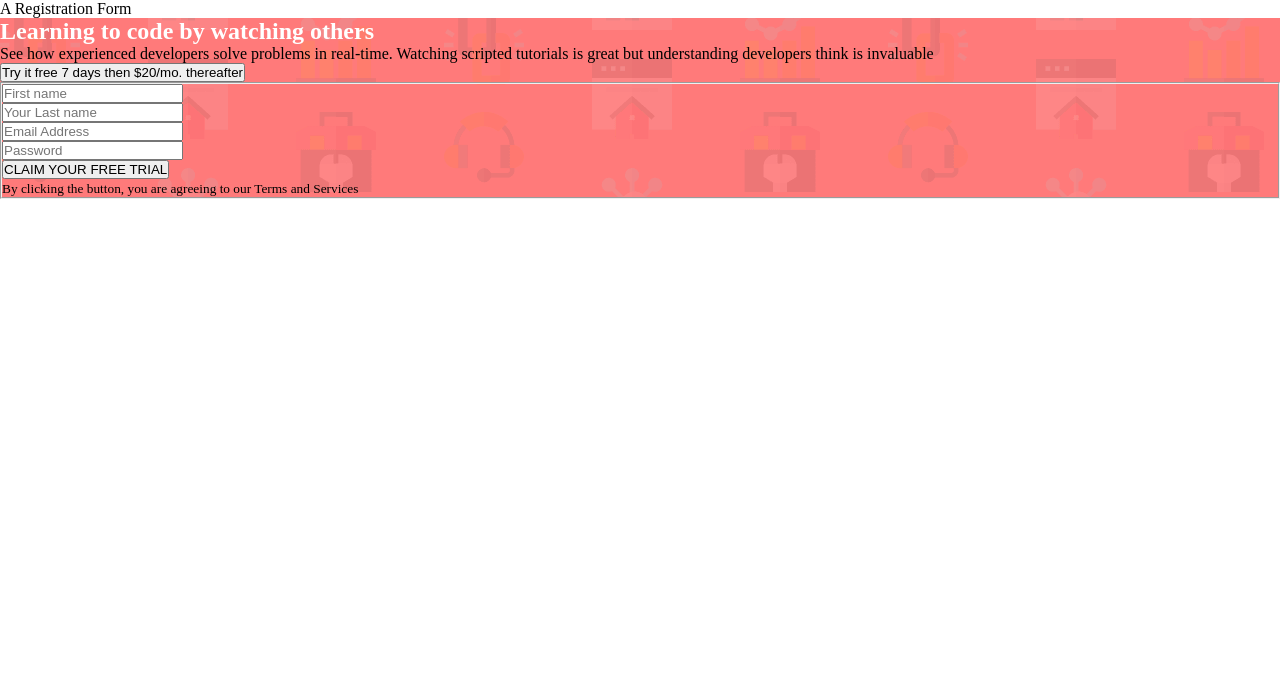
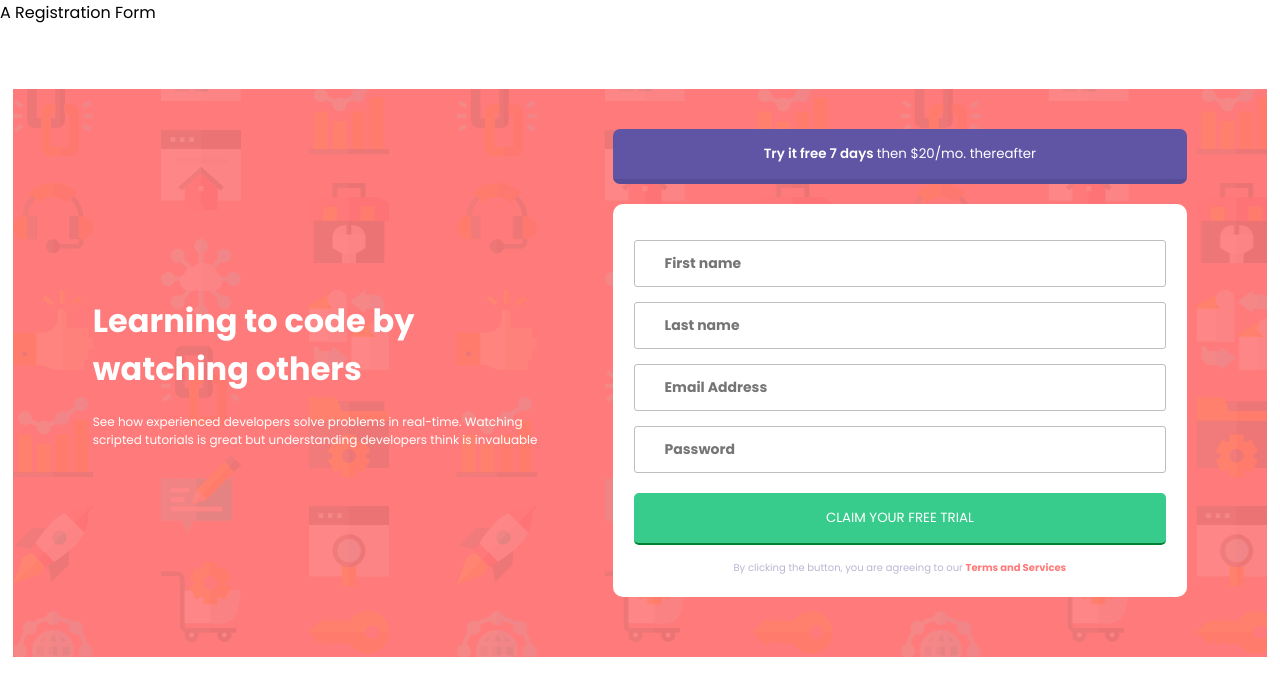
Before and after one commit to Fola-flex/Zuri-Responsiveness, a plain HTML site: page index.html in a window 1280 px wide. Drawn offline with Linux system fonts and the light colour scheme.

Commit message:
Touched up on the designs

```diff
--- a/index.html
+++ b/index.html
@@ -19,13 +19,14 @@
                     <p>See how experienced developers solve problems in real-time. Watching scripted  tutorials is great but understanding developers think is invaluable</p>
                 </div>
                 <div class="form">
-                    <button>Try it free 7 days <span>then $20/mo. thereafter</span></button><form name="myform" class="contact-form"  action="">
+                    <button>Try it free 7 days <span>then $20/mo. thereafter</span></button>
+                    <form name="myform" class="contact-form"  action="">
                         <fieldset>
                             <div>
                                 <input type="text" name="firstname" placeholder="First name">
                             </div>
                             <div>
-                            <input type="text" name="lastname"  placeholder="Your Last name">
+                                <input type="text" name="lastname"  placeholder="Last name">
                                 </div>
                             <div>
                                 <input type="email" name="useremail" placeholder="Email Address">
@@ -33,11 +34,12 @@
                             <div>
                                 <input type="password" placeholder="Password" name="password">
                             </div>
-                        <button class="btn" type="submit">CLAIM YOUR FREE TRIAL</button>
-                        <div>
-                            <small>By clicking the button, you are agreeing to our <span>Terms and Services</span></small>
+                            <button class="green-btn" type="submit">CLAIM YOUR FREE TRIAL</button>
+                            <div class="terms">
+                                <small class="small-text">By clicking the button, you are agreeing to our <span>Terms and Services</span></small>
                             </div>
                         </fieldset>
+                    </form>
                 </div>
             </div>
         </section>
--- a/style.css
+++ b/style.css
@@ -6,15 +6,153 @@
     box-sizing: border-box;
 }
 
-main {
+body {
+    font-family: Poppins;
+}
+
+section {
+    margin: auto;
+    margin-top: 5%;
+    width: 98%;
     background-image: url("assets/images/bg-intro-desktop.png");
     background-color: hsl(0, 100%, 74%) ;
 }
 
 .container {
+    display: flex;
+    align-items: center;
+    justify-content: center;
+    column-gap: 60px;
+    width: 98%;
+    margin: auto;
+    padding: 40px;
+}
 
+.text {
+    width: 40%;
+    color: white;
 }
 
 .text h1 {
+    margin-bottom: 20px;
+    font-size: 32px;
+}
+
+.text p {
+    font-size: 12px;
+}
+
+.form {
+    width: 50%;
+}
+
+.contact-form {
+    display: block;
+    padding: 20px;
+    background-color: white;
+    border-radius: 10px;
+    margin-bottom: 20px;
+    width: 100%;
+}
+
+.contact-form fieldset {
+    border: 1px solid white;
+}
+
+.contact-form div   {
+    margin-top: 15px;
+}
+
+.contact-form input {
+    outline: 0;
+    border: 1px solid rgb(194, 189, 189);
+    padding: 12px 0px 12px 30px;
+    margin: auto;
+    width: 100%;
+    border-radius: 3px;
+    font-family: Poppins;
+    font-weight: 800;
+    font-size: 14px;
+}
+
+.contact-form input::placeholder {
+    font-family: Poppins;
+    font-weight: 800;
+}
+
+
+.form > button {
+    background-color: hsl(248, 32%, 49%);
+    outline: 0;
+    border: 0;
+    border-bottom: 5px solid rgba(0, 0, 0, 0.089);
+    padding: 15px 30px;
     color: white;
+    font-weight: 600;
+    border-radius: 7px;
+    width: 100%;
+    margin-bottom: 20px;
+    font-family: Poppins;
 }
+
+.form > button span {
+    font-weight: 400;
+    font-family: Poppins;
+}
+
+.green-btn {
+    width: 100%;
+    color: white;
+    background-color: hsl(154, 59%, 51%);
+    outline: 0;
+    border: 0;
+    border-bottom: 2px solid rgb(0, 128, 49);
+    border-radius: 5px;
+    padding: 15px;
+    margin-top: 20px;
+    font-family: Poppins;
+}
+
+.terms {
+    display: flex;
+    align-items: center;
+    justify-content: center;
+    text-align: center;
+}
+
+.small-text {
+    font-size: 10px;
+    color: hsl(246, 25%, 77%);
+}
+.small-text span{
+    color: hsl(0, 100%, 74%) ;
+    font-weight: 800;
+}
+
+@media (max-width: 640px) {
+    .section {
+        width: 100%;
+        background-image: url(/assets/images/bg-intro-mobile.png);
+    }
+
+    .container {
+        flex-direction: column;
+        row-gap: 50px;
+        width: 100%;
+    }
+
+    .text {
+        width: 100%;
+        text-align: center;
+    }
+
+    .form {
+        width: 100%;
+    }
+}
+
+@media (max-width: 480px) {
+    .container  {
+        padding: 10px;
+    }
+}
```
Lines whose indentation alone changed are shown as unchanged.
